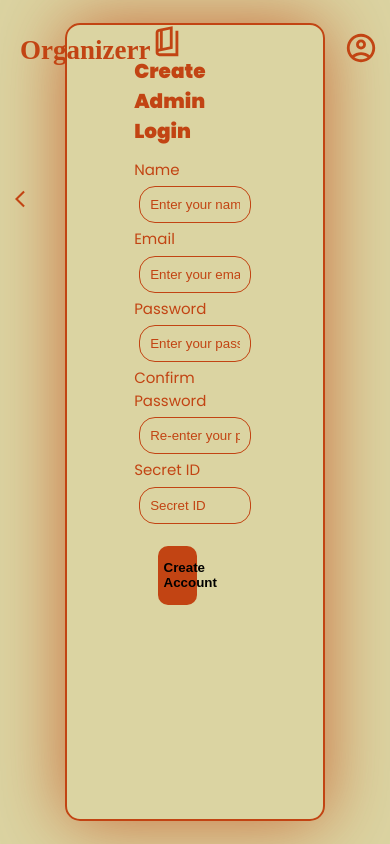
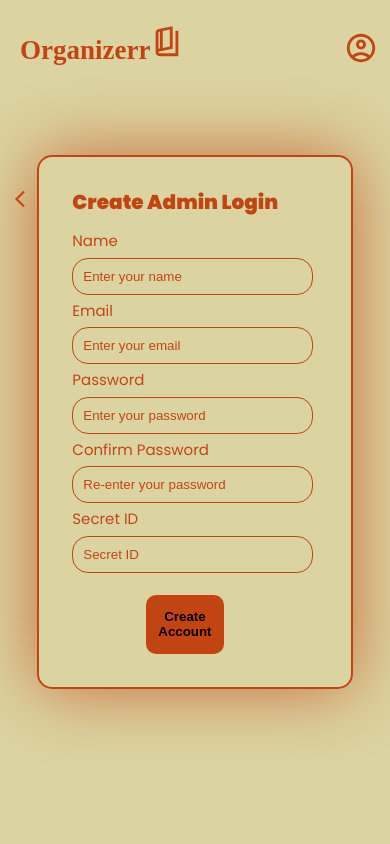
Before and after one commit to AbhaiSankarPR/Timetable-React, a React (Vite) app: page /CreatenewLogin in a window 390 px wide. Built offline with nearby package versions, Linux system fonts and the light colour scheme; no server answers; a web font is replaced by a local one.

Commit message:
responsive design for createlogin

```diff
--- a/src/AdminLogin.css
+++ b/src/AdminLogin.css
@@ -104,4 +104,8 @@
     label {
         font-size: 15px;
     }
+    .login-info {
+        width: 100%;
+    }
+
 }
--- a/src/AdminLogin.jsx
+++ b/src/AdminLogin.jsx
@@ -1,7 +1,7 @@
 import React, { useState } from "react";
 import { signInWithEmailAndPassword } from "firebase/auth";
 import { useNavigate } from "react-router-dom";
-import { auth } from "./Firebase"; // Firebase authentication instance
+import { auth } from "./Firebase";
 import "./AdminLogin.css";
 
 function AdminLogin() {
@@ -9,7 +9,6 @@
     const [password, setPassword] = useState("");
     const navigate = useNavigate();
 
-    // Login function using Firebase Authentication
     const login = async () => {
         try {
             await signInWithEmailAndPassword(auth, email, password);
--- a/src/createnewLogin.css
+++ b/src/createnewLogin.css
@@ -26,7 +26,7 @@
 .create-login button{
     border-radius: 10px;
     height: 7dvh;
-    margin: 2dvh 6dvw;
+    margin: 2dvh 30%;
     width: 10dvw;
     font-weight: 700;
     background-color: rgb(194, 68, 19);
@@ -35,6 +35,35 @@
 }
 .create-login button:hover {
     background-color: rgba(255, 255, 255, 0.192);
-    /* border: solid rgb(167, 131, 117); */
     color: rgb(194, 68, 19);
 }
+@media screen and (max-width: 600px) {
+    .create-login {
+        padding: 2dvh 4dvh;
+        margin: 6vh 5vh;
+        height: fit-content;
+    }
+    .create-login input {
+        width: 56vw;
+        margin-left: 0;
+    }
+    .create-login button {
+        width: 20vw;
+    }
+}
+@media screen and (max-width: 350px) {
+    .create-login {
+        padding: 2dvh 4dvh;
+        /* margin: 6vh 5vh; */
+        margin-top: 18dvh;
+        height: 80vh;
+        max-height: fit-content;
+    }
+    .create-login input {
+        width: 56vw;
+        margin-left: 0;
+    }
+    .create-login button {
+        width: 20vw;
+    }
+}
```
